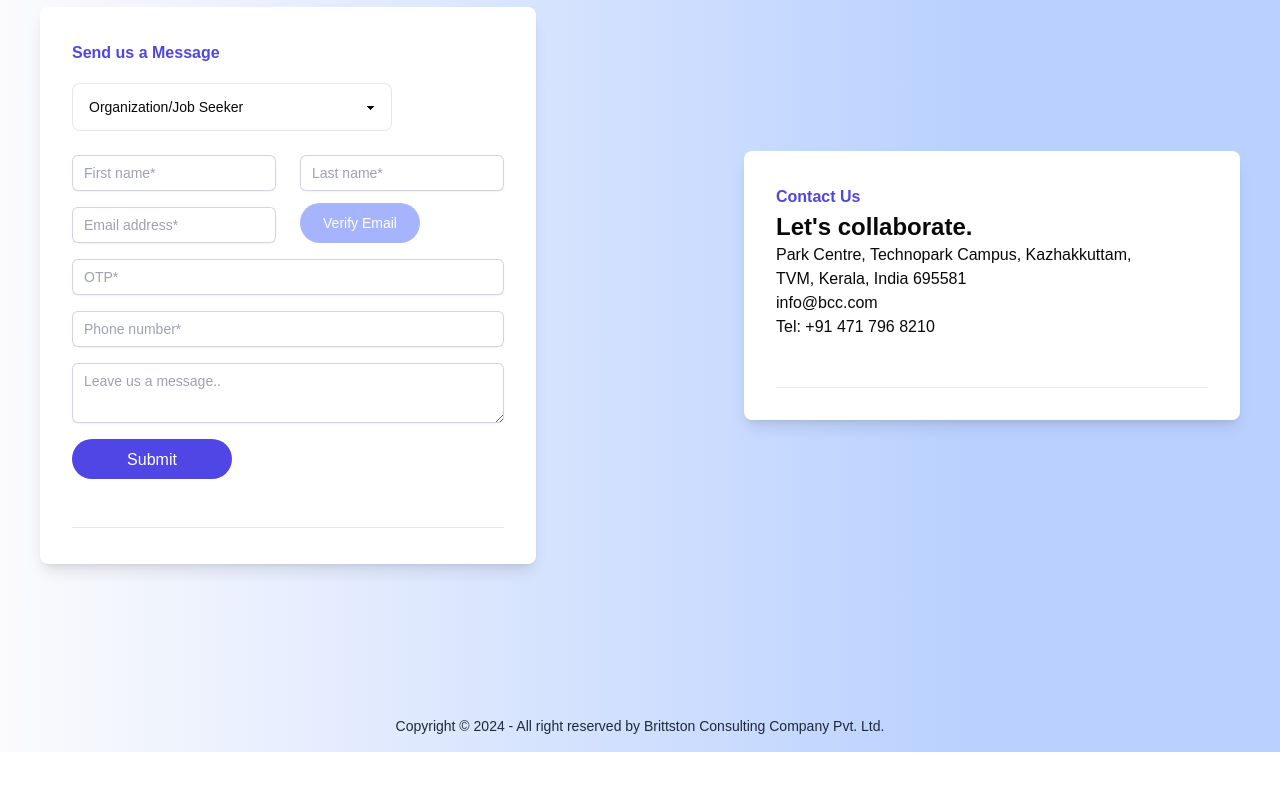
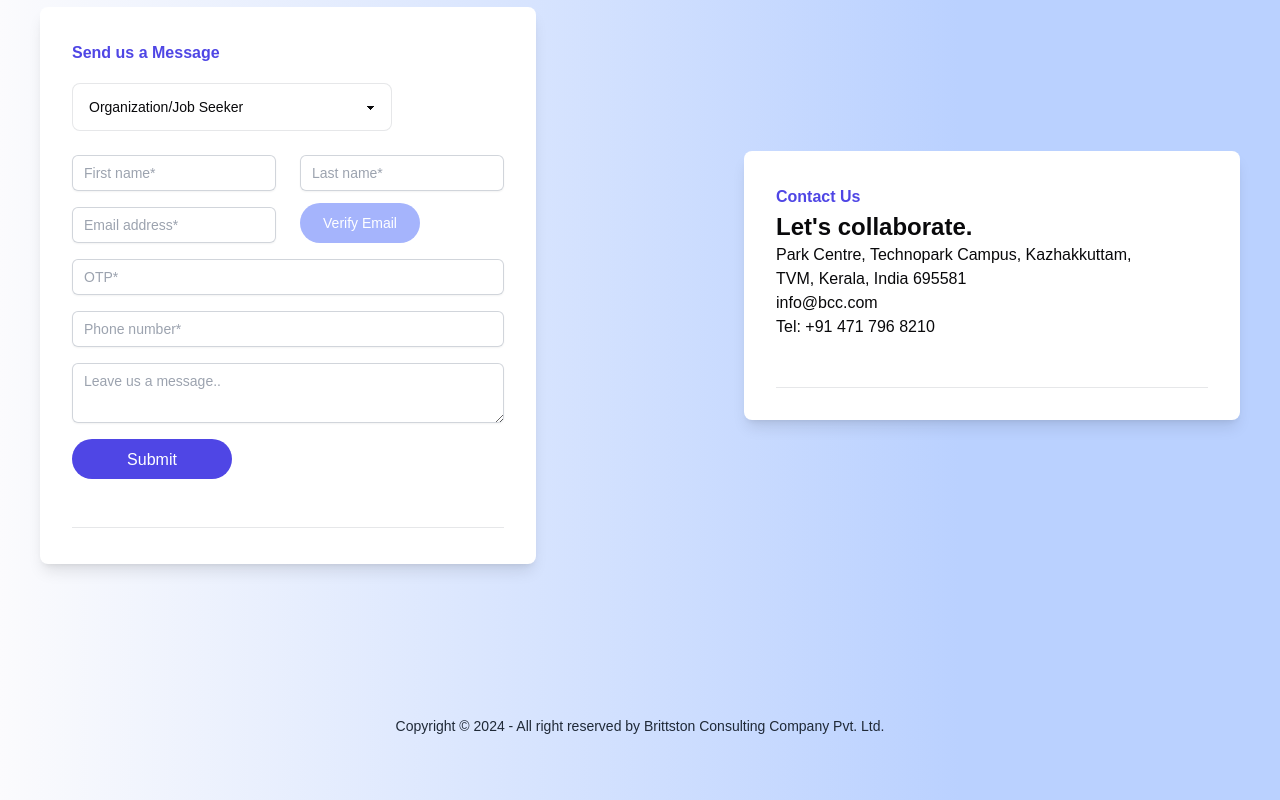
Before and after one commit to neerajng/bcc, a React (Vite) app: page / in a window 1280 px wide. Shown: the part 1693-2493 px from the top of the page. Before the commit the page ends 2445 px from the top, so only its background shows below. Built offline with nearby package versions, Linux system fonts and the light colour scheme; no server answers.

Commit message:
Footer space updated.

```diff
--- a/src/pages/Landing/Landing.jsx
+++ b/src/pages/Landing/Landing.jsx
@@ -21,6 +21,7 @@ const Landing=()=>{
         <Section3 />
         <div className=' py-10'></div>{/* className='bg-sky-100 py-5' */}
         <Footer/>
+        <div className=' py-6'></div>{/* className='bg-sky-100 py-5' */}
       </div>
       )
 }
```
